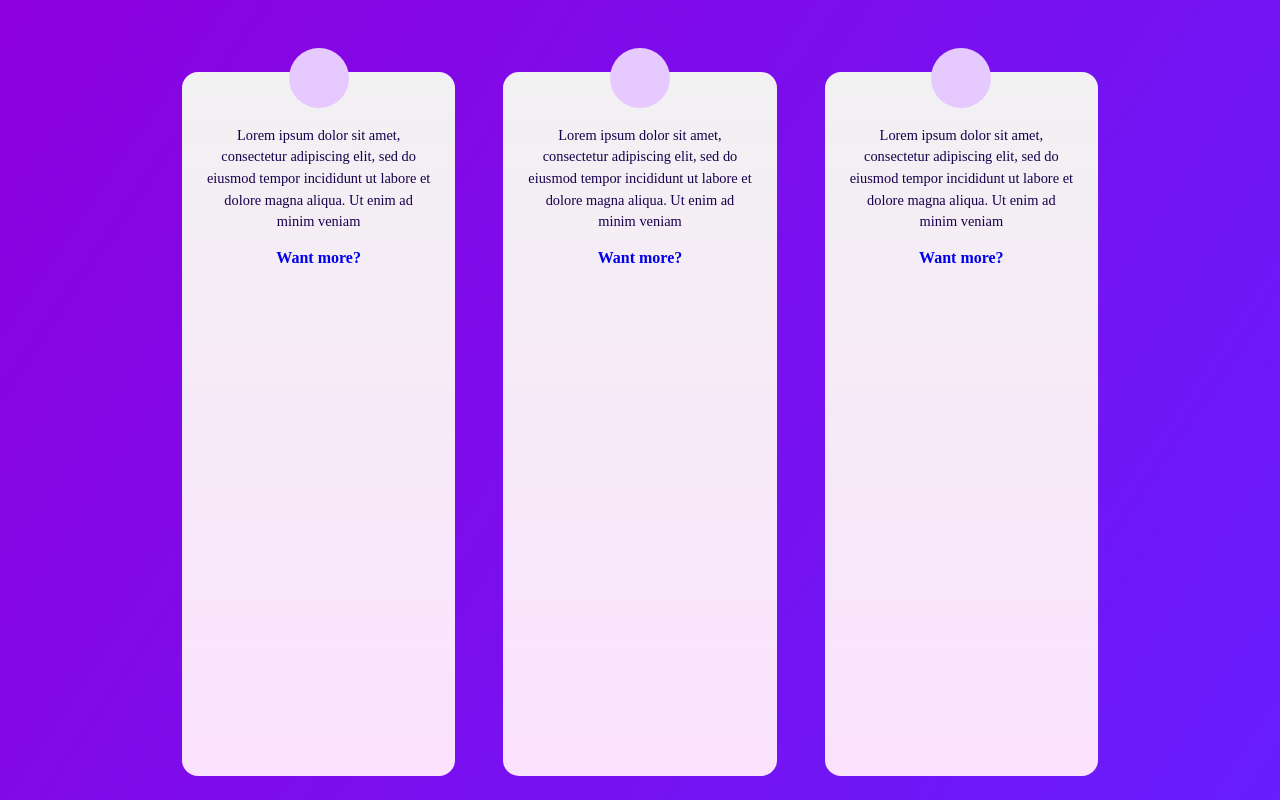
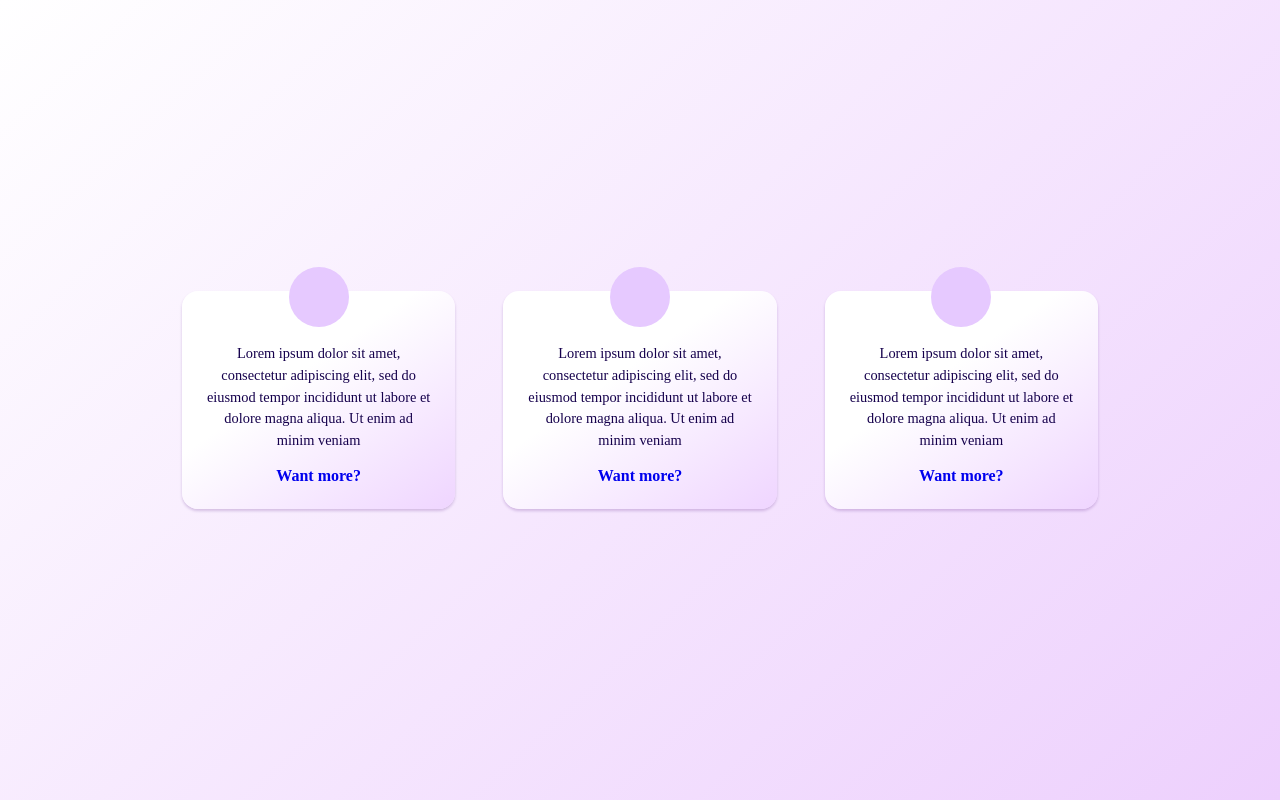
Before and after one commit to dev-arpita/UI-gradients, a plain HTML site: page index.html in a window 1280 px wide. Drawn offline with Linux system fonts and the light colour scheme.

Commit message:
Challenge 4: Card Gradients (Light Variation)

```diff
--- a/index.css
+++ b/index.css
@@ -5,27 +5,28 @@ body {
 }
 
 body {
-    background: linear-gradient(304deg, rgba(104, 29, 253, 1) 0%, rgba(141, 0, 222, 1) 100%);
+    background: linear-gradient(137deg, rgba(255, 255, 255, 1) 0%, rgba(237, 208, 253, 1) 100%);
     display: grid;
     justify-content: center;
+    height: 100vh;
+    place-content: center;
 }
 
 .container {
     display: grid;
     grid-template-columns: repeat(auto-fit, minmax(250px, 1fr));
-    margin-top: 3em;
 }
 
 .card {
-
-    background: rgb(251, 226, 254);
-    background: linear-gradient(0deg, rgba(251, 226, 254, 1) 0%, rgba(242, 241, 242, 1) 100%);
+    background: white;
+    background: linear-gradient(145deg, rgba(255, 255, 255, 1) 40%, rgba(239, 213, 255, 1) 100%);
     margin: 1.5em;
     padding: 1.5em;
     border-radius: 1em;
     text-align: center;
     color: #15004C;
     position: relative;
+    box-shadow: 0 2px 3px rgba(69, 0, 122, 0.2);
 }
 
 span {
```
